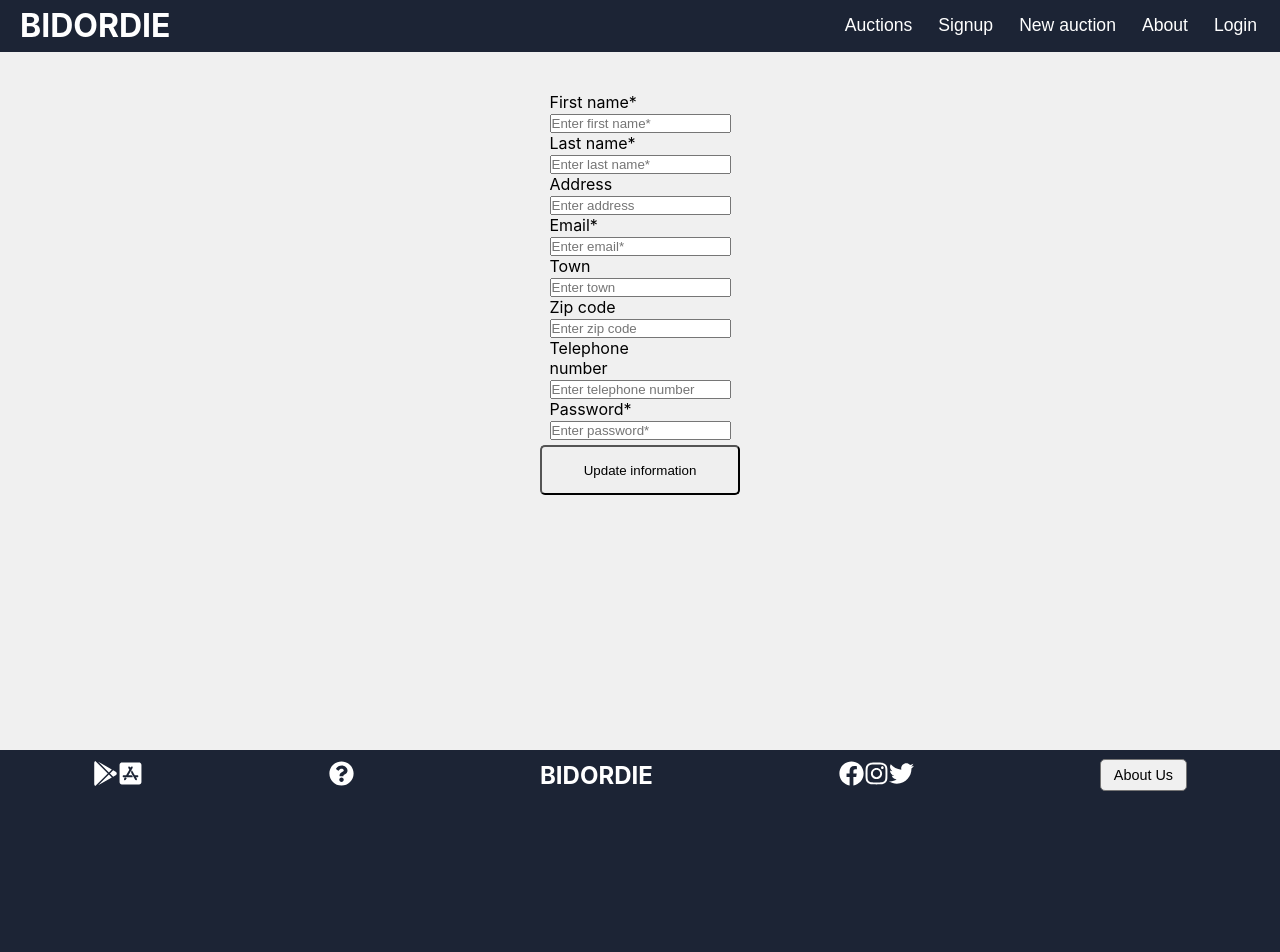
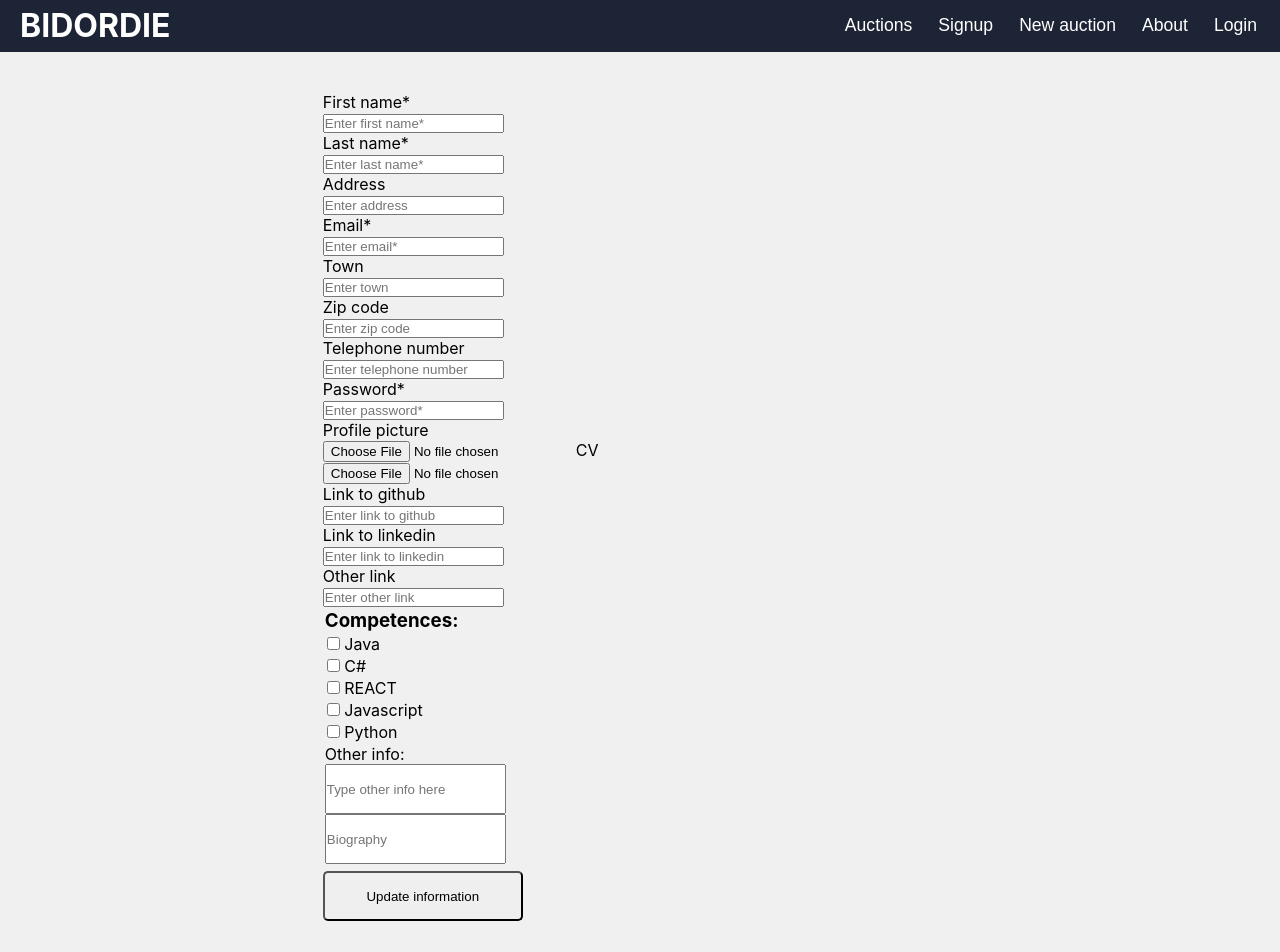
Before and after one commit to dreamc4t/bidordie, a React (Create React App) app: page /edit-user-page in a window 1280 px wide. Shown: the top 952 px of the page. Before the commit the page ends 800 px from the top, so only its background shows below. Built offline with nearby package versions, Linux system fonts and the light colour scheme.

Commit message:
Edit Profile funktionalitet

```diff
--- a/src/pages/EditProfileUser.js
+++ b/src/pages/EditProfileUser.js
@@ -1,4 +1,4 @@
-import { useState } from "react";
+import { useContext, useState } from "react";
 import InputField from "../components/InputField";
 import { LoginContext } from "../App";
 
@@ -9,6 +9,8 @@ const API_URL_FILES = "http://localhost:8080/api/files";
 
 
 const EditProfileUser = () => {
+
+    const loginContext = useContext(LoginContext)
 
     const [view, setView] = useState("person-view");
     const [cvFile, setCvFile] = useState("no file");
@@ -110,16 +112,36 @@ const EditProfileUser = () => {
 
   const updateUser = (data) => {
     request({
-      endpoint: `${API_URL_USERS}/editUserById/${LoginContext.idOfLoggedInUser}`,
+      endpoint: `${API_URL_USERS}/editUserById/${loginContext.idOfLoggedInUser}`,
       mode: "no-cors",
       method: "PUT",
       data,
     });
   };
 
+  const handleSubmit = (e) => {
+    e.preventDefault();
+    editUser(e)
+  }
+
+  const handleChange = (e) => {
+    setView(e.target.value);
+  };
+
+  const handleImgChange = (e) => {
+    e.preventDefault();
+    setImgFile(e.target.files[0]);
+  };
+
+  const handleCvChange = (e) => {
+    e.preventDefault();
+    setCvFile(e.target.files[0]);
+  };
+
 
   return (
-    <div>
+    <div id="become-a-member-div">
+        <form onSubmit={handleSubmit}>
         <div className="info-wrapper">
             <div className="basic-info-div column-div">
                 <>
@@ -135,10 +157,73 @@ const EditProfileUser = () => {
                 </>
             </div>
         </div>
+        <div className="links-attached-div column-div">
+                <>
+                  {/* <InputField inpt={personAttachedItems} type="file" /> */}
+                  <label htmlFor="profilepicture">Profile picture</label>
+                  <input
+                    type="file"
+                    name="profilepicture"
+                    onChange={handleImgChange}
+                  ></input>
+                  <label htmlFor="cv">CV</label>
+                  <input
+                    type="file"
+                    name="cv"
+                    onChange={handleCvChange}
+                  ></input>
+                </>
+                <InputField inpt={personLinks} type="text" />
+        </div>
+        <div className="competences-div column-div">
+                <div>
+                    <h3>Competences: </h3>
+                    {personCompetences.map((inpt) => (
+                    <div key={inpt.key}>
+                      {" "}
+                      <input
+                        type="checkbox"
+                        id={inpt.key + "CompBox"}
+                        style={{ cursor: "pointer" }}
+                        name={
+                          inpt.label
+                            .replace(/\s/g, "")
+                            .toLocaleLowerCase()
+                            .replace(/[^a-z0-9]/gi, "") + "Comp"
+                        }
+                      ></input>
+                      <label
+                        htmlFor={inpt.key + "CompBox"}
+                        style={{ cursor: "pointer" }}
+                      >
+                        {" "}
+                        <span> {inpt.label}</span>
+                      </label>
+                    </div>
+                  ))}
+                </div>
+                <div>
+                  <label>Other info:</label>
+                  <br></br>
+                  <input
+                    className="other-info-field"
+                    type="text"
+                    placeholder="Type other info here"
+                    name="otherinfo"
+                  ></input>
+                  <input
+                    className="other-info-field"
+                    type="text"
+                    placeholder="Biography "
+                    name="biography"
+                  ></input>
+                </div>
+        </div>
 
         <button type="submit" className="submit-button">
               Update information
         </button>
+        </form>
 
     </div>
   )
```
